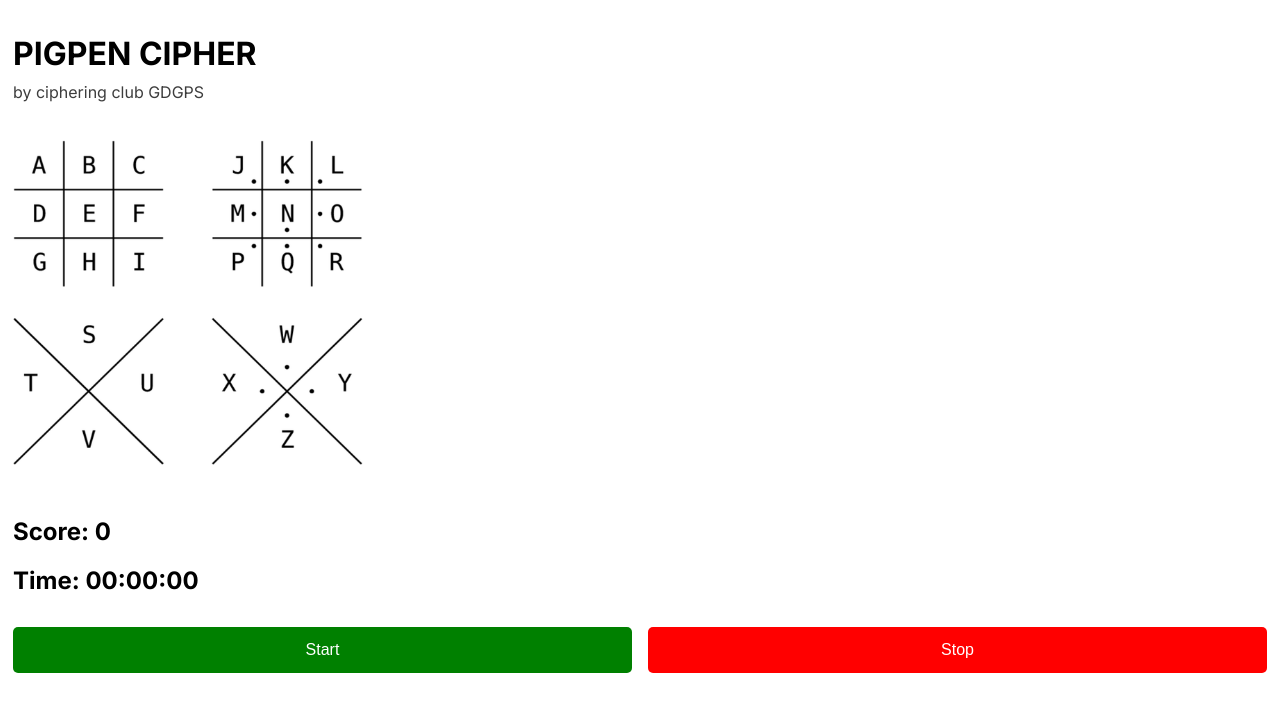
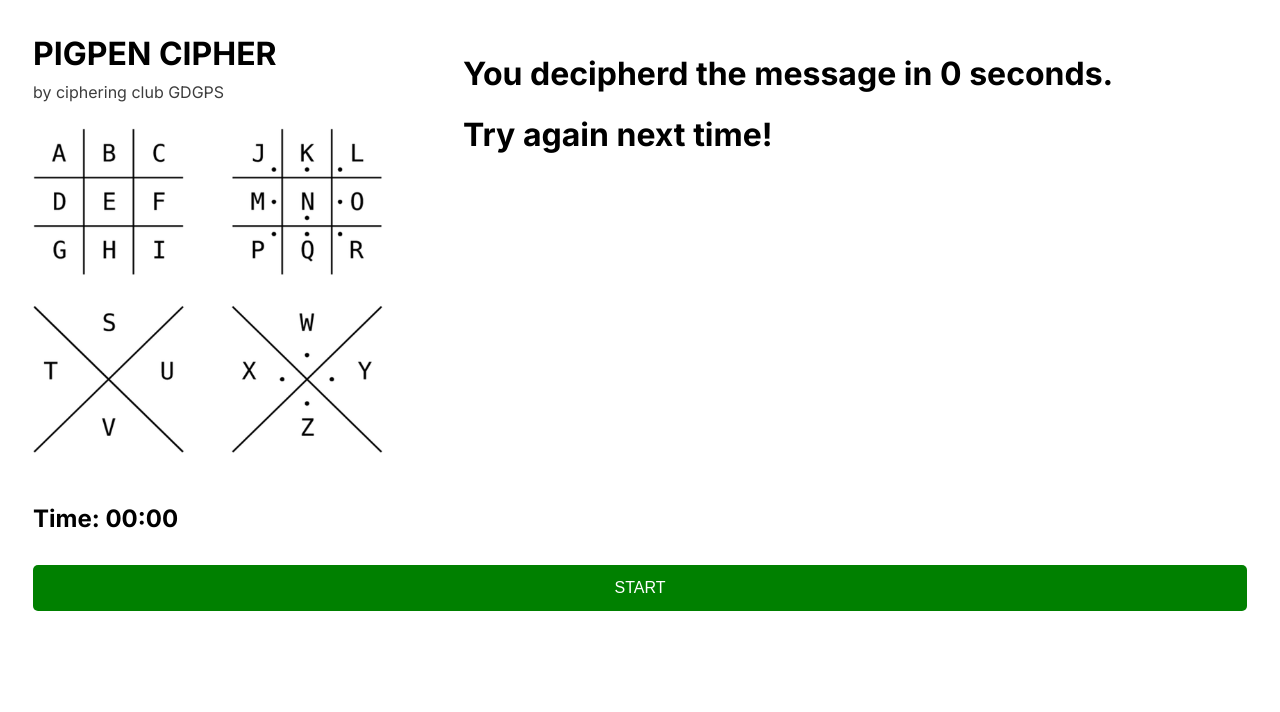
Before and after one commit to lakshayyadav-dev/club-pigpen, a Next.js app: page / in a window 1280 px wide. Shown: the top 712 px of the page. Built offline with nearby package versions, Linux system fonts and the light colour scheme.

Commit message:
final changes

```diff
--- a/app/globals.css
+++ b/app/globals.css
@@ -1,5 +1,5 @@
 main {
-    padding: 25px 5px;
+    padding: 25px 25px;
     display: flex;
     flex-direction: column;
     gap: 2rem;
@@ -10,12 +10,20 @@ form {
     width: 100%;
     display: flex;
     flex-direction: column;
+    justify-content: space-between;
     gap: 10px;
+}
+
+.container {
+    display: flex;
+    gap: 5rem;
+    margin-bottom: 15px;
 }
 
 .heading {
     display: flex;
     flex-direction: column;
+    margin-bottom: 20px;
 }
 
 .heading h1 {
@@ -27,11 +35,11 @@ form {
 }
 
 .cipher {
-    font-size: 26px;
+    font-size: 32px;
     line-height: 40px;
 }
 .decryptText {
-    font-size: 20px;
+    font-size: 24px;
     font-weight: bold;
 }
 
@@ -39,12 +47,12 @@ form {
     display: flex;
     flex-direction: column;
     gap: 1rem;
-    font-size: 16px;
+    font-size: 18px;
 }
 
 .decryptInputContainer input {
     padding: 10px;
-    font-size: 16px;
+    font-size: 18px;
     line-height: 24px;
     border: 1px solid #ccc;
     border-radius: 5px;
@@ -52,7 +60,7 @@ form {
 
 .submitButton {
     padding: 10px;
-    font-size: 16px;
+    font-size: 18px;
     line-height: 26px;
     border: none;
     cursor: pointer;
--- a/app/page.js
+++ b/app/page.js
@@ -14,8 +14,9 @@ export default function Home() {
 	const [index, setIndex] = useState(Math.floor(Math.random() * encryptedCodes.length));
 	const [isCorrect, setIsCorrect] = useState(null);
 	const [showAnswer, setShowAnswer] = useState(false);
-	const [score, setScore] = useState(0);
+	// const [score, setScore] = useState(0);
 	const [start, setStart] = useState(false);
+	const [won, setWon] = useState(false);
 
 	const [time, setTime] = useState(0);
 	const [running, setRunning] = useState(false);
@@ -29,9 +30,7 @@ export default function Home() {
 		} else if (!running) {
 			clearInterval(interval);
 		}
-        if (Math.floor((time / 1000) % 60) >= 5) {
-            stopGame();
-        }
+
 		return () => clearInterval(interval);
 	}, [running]);
 
@@ -41,8 +40,17 @@ export default function Home() {
 		if (inputText === encryptedCodes[index]) {
 			setIsCorrect(true);
 			setShowAnswer(false);
-			setScore(score + 10);
+			// setScore(score + 10);
 			setIndex(Math.floor(Math.random() * encryptedCodes.length));
+
+			if (Math.floor((time / 1000) % 60) <= 5) {
+				setWon(true);
+			}
+            else {
+                setWon(false);
+            }
+
+			stopGame();
 		} else {
 			setIsCorrect(false);
 		}
@@ -51,44 +59,28 @@ export default function Home() {
 	};
 
 	const startGame = () => {
-		setScore(0);
+		// setScore(0);
 		setTime(0);
 		setStart(true);
 		setRunning(true);
-        setTimeout(() => window.scrollBy(0,500), 1)
-
+		setTimeout(() => window.scrollBy(0, 500), 1);
+		setWon(null);
 	};
 	const stopGame = () => {
+		setIsCorrect(null);
 		setStart(false);
 		setRunning(false);
 	};
 
 	return (
 		<main>
+			<div className="container">
+				<div>
 					<div className="heading">
 						<h1>PIGPEN CIPHER</h1> <p>by ciphering club GDGPS</p>
 					</div>
 
 					<Image src={key} width={350} height={325} />
-
-			<div>
-				<h2>Score: {score}</h2>
-				<div className="numbers">
-					Time: <span>{("0" + Math.floor((time / 60000) % 60)).slice(-2)}:</span>
-					<span>{("0" + Math.floor((time / 1000) % 60)).slice(-2)}:</span>
-					<span>{("0" + ((time / 10) % 100)).slice(-2)}</span>
-				</div>
-			</div>
-
-			<div className="startGame">
-				<button className="startBtn" onClick={() => startGame()}>
-					{" "}
-					Start{" "}
-				</button>
-				<button className="stopBtn" onClick={() => stopGame()}>
-					{" "}
-					Stop{" "}
-				</button>
 				</div>
 
 				{start && (
@@ -136,6 +128,54 @@ export default function Home() {
 						</button>
 					</form>
 				)}
+
+				{/* {won ? !won ? (
+					<div className="won">
+						<h1>You decipherd the message in {Math.floor((time / 1000) % 60)} seconds.</h1>
+                        <h1>Advance to level 2!</h1>
+					</div>
+				) : (
+                    <div className="won">
+                        <h1>You decipherd the message in {Math.floor((time / 1000) % 60)} seconds.</h1>
+                        <h1>Advance to level 2!</h1>
+                    </div>
+                )} */}
+
+				{won && (
+					<div className="won">
+						<h1>
+							You decipherd the message in {Math.floor((time / 1000) % 60)} seconds.
+						</h1>
+						<h1>Advance to level 2!</h1>
+					</div>
+				)}
+				{won === false && (
+					<div className="won">
+						<h1>
+							You decipherd the message in {Math.floor((time / 1000) % 60)} seconds.
+						</h1>
+						<h1>Try again next time!</h1>
+					</div>
+				)}
+			</div>
+
+			<div>
+				<div className="numbers">
+					<span>Time: </span>
+					<span>{("0" + Math.floor((time / 1000) % 60)).slice(-2)}:</span>
+					<span>{("0" + ((time / 10) % 100)).slice(-2)}</span>
+				</div>
+			</div>
+
+			{start ? (
+				<button className="stopBtn" onClick={() => stopGame()}>
+					STOP
+				</button>
+			) : (
+				<button className="startBtn" onClick={() => startGame()}>
+					START
+				</button>
+			)}
 		</main>
 	);
 }
```
Lines whose indentation alone changed are shown as unchanged.
